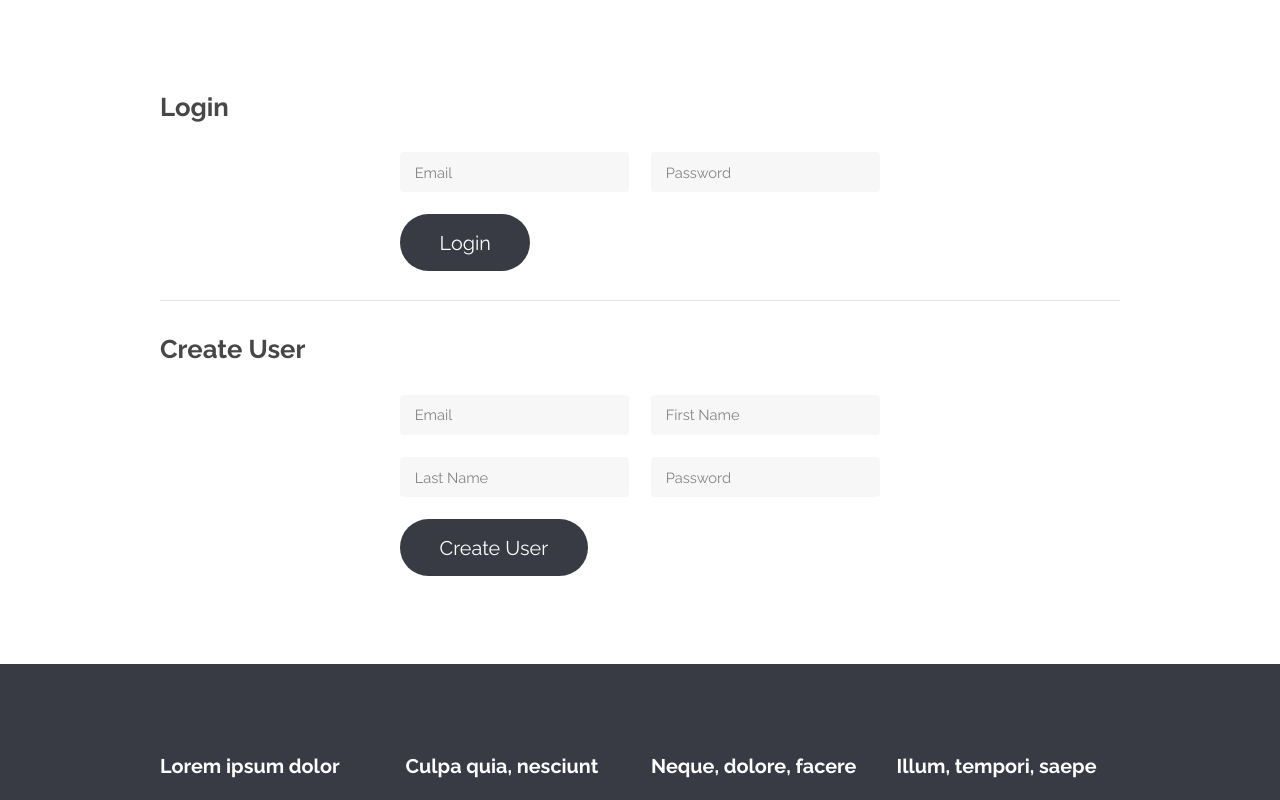
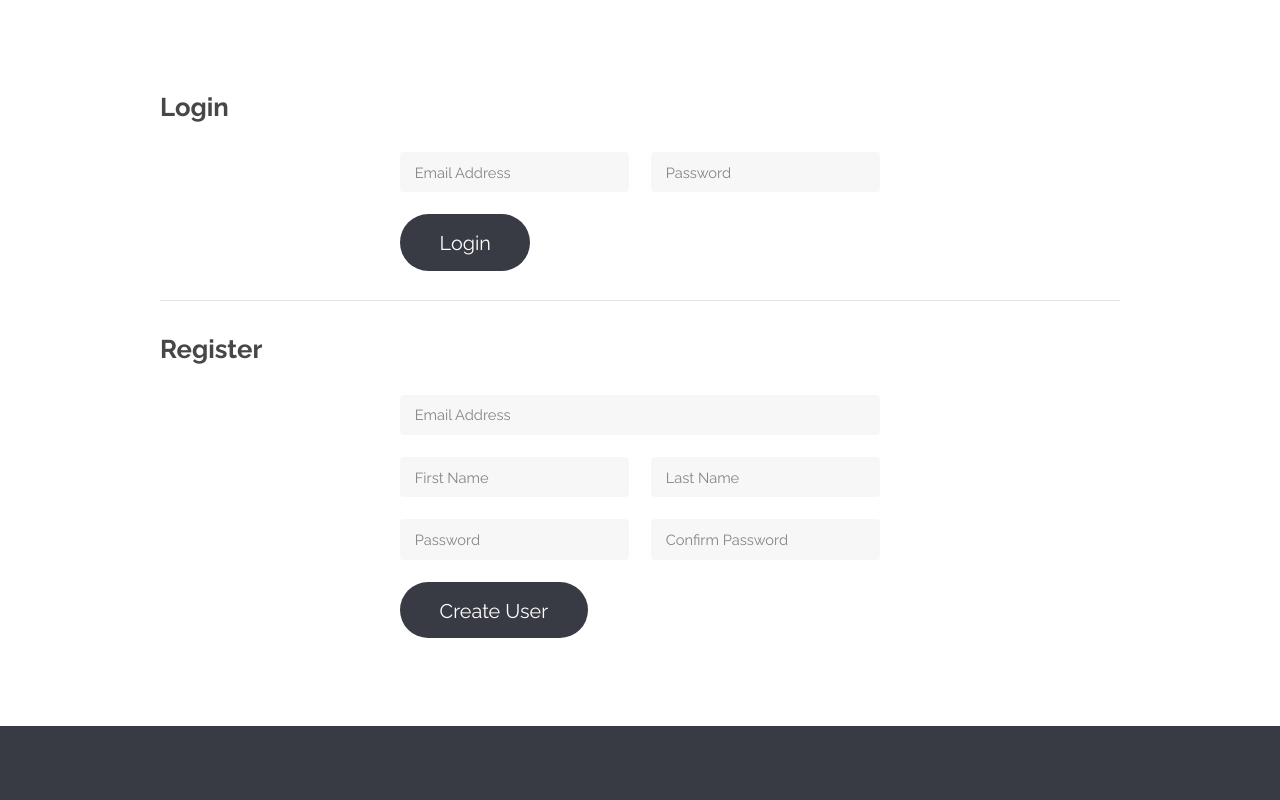
Before and after one commit to aabmass/pswebsite, a Flask app: page /user/login in a window 1280 px wide. Shown: the part 97-897 px from the top of the page. Run offline with Flask 2, Linux system fonts and the light colour scheme; parts of the project's set-up code (start-up, migrations or seed data) failed here and were passed over.

Commit message:
View and template fixes for forms
I think everything is working perfect now for login, with full
security. No passwords are stored, they are always checked and there is
client side form validation (and server, too) with AJAX to keep things
fast and reduce requests to the backend

```diff
--- a/psbackend/views/userviews.py
+++ b/psbackend/views/userviews.py
@@ -4,51 +4,54 @@ from flask.ext.login import login_user, logout_user, login_required, current_use
 from psbackend import app
 from psbackend import templateutil
 from psbackend.models.user import *
+from psbackend.forms.user import RegisterForm, LoginForm
 
 @app.route('/user')
 @login_required
 def user():
     return templateutil.render('user.html', pageTitle=current_user.get_id())
 
-@app.route('/user/create', methods=['GET', 'POST'])
-def createuser():
-    if request.method == "GET":
-        return templateutil.render('logincreateuser.html', pageTitle="Create User")
+@app.route('/user/register', methods=['GET', 'POST'])
+def register():
+    registerForm = RegisterForm(request.form)
 
-    email = request.form["email"]
-    password = request.form["password"]
-    firstName = request.form["firstName"]
-    lastName = request.form["lastName"]
+    print("\n{}\nvs:\n{}\n".format(request.form, registerForm.data))
 
-    user = User(email=email, password=password,
-            firstName=firstName, lastName=lastName)
+    # Only validate the register form
+    if request.method == "POST" and registerForm.validate():
+        email = registerForm.email.data
+        password = registerForm.password.data
+        firstName = registerForm.firstName.data
+        lastName = registerForm.lastName.data
 
-    # Make sure validated first...
-    user.save()
-    login_user(user)
-    flash("Logged in successfully.")
-    return redirect(request.args.get("next") or url_for("index"))
+        user = User(email=email, password=password,
+                firstName=firstName, lastName=lastName)
+        user.save()
+        login_user(user)
+        return redirect(request.args.get("next") or url_for("index"))
 
-
+    return templateutil.render('logincreateuser.html', pageTitle="Login",
+            loginForm=LoginForm(), registerForm=registerForm)
 
 @app.route('/user/login', methods=['GET', 'POST'])
 def login():
-    # login and validate the user...
-    if request.method == "GET":
-        return templateutil.render('logincreateuser.html', pageTitle="Login")
+    """ Handles GET request for both logins and registrations """
 
-    user = loadUser(request.form["email"])
+    loginForm = LoginForm(request.form)
 
-    # check to see if the given password hashes right
-    # TODO: setup with forms handler
-    if user.checkPassword(request.form["password"]):
+    # Only validate the login form
+    if request.method == "POST" and loginForm.validate():
+        user = loadUser(request.form["email"])
+
+        # check to see if the given password hashes right
         login_user(user)
-        flash("Logged in successfully.")
         return redirect(request.args.get("next") or url_for("index"))
-    else:
-        flash("Logged in unsuccessfully.")
-        return templateutil.render('logincreateuser.html', pageTitle="Login",
-                                    wrongPassword=True)
+
+    print("\n\n{}\n\n".format(loginForm.errors))
+
+    return templateutil.render('logincreateuser.html', pageTitle="Login",
+            loginForm=loginForm, registerForm=RegisterForm())
+
 
 @app.route('/user/logout')
 def logout():
--- a/templates/logincreateuser.html
+++ b/templates/logincreateuser.html
@@ -3,18 +3,18 @@
 <!-- Main -->
 <section id="main" class="wrapper">
     <div class="container">
-
         <section>
             <h2>Login</h2>
             <div class="container 50%">
                 <form class="parsley-form" action="{{ url_for("login") }}" method="post">
                     <div class="row uniform">
                         <div class="6u 12u$(small)">
-                            <input name="email" placeholder="Email"
+                            <input name="email" placeholder="Email Address"
                                 type="email" data-parsley-trigger="change" required>
                         </div>
                         <div class="6u$ 12u$(small)">
-                            <input name="password" id="password" value="" placeholder="Password" type="password" required>
+                            <input name="password" id="password" placeholder="Password"
+                                type="password" required>
                         </div>
                         <div class="12u$">
                             <ul class="actions">
@@ -23,10 +23,16 @@
                         </div>
                     </div>
                 </form>
-                {% if wrongPassword %}
-                    <p class="error">
-                        The password did not match the given username. Please try again.
-                    </p>
+                {% if loginForm.errors %}
+                    <div class="error">
+                        <ul>
+                            {% for field_name, field_errors in loginForm.errors|dictsort if field_errors %}
+                                {% for error in field_errors %}
+                                    <li>{{ error }}</li>
+                                {% endfor %}
+                            {% endfor %}
+                        </ul>
+                    </div>
                 {% endif %}
             </div>
         </section>
@@ -34,33 +40,49 @@
         <hr />
 
         <section>
-            <h2>Create User</h2>
-
+            <h2>Register</h2>
             <div class="container 50%">
-                <form class="parsley-form" action="{{ url_for("createuser") }}" method="post">
+                <form class="parsley-form" action="{{ url_for("register") }}" method="post">
                     <div class="row uniform">
-                        <div class="6u 12u$(small)">
-                            <input name="email" placeholder="Email" type="email" data-parsley-trigger="change"
-                            data-parsley-remote="{{ url_for("validnewuser") }}" required>
+                        <div class="12u">
+                            <input name="email" placeholder="Email Address" type="email"
+                            data-parsley-trigger="change" data-parsley-remote="{{ url_for("validnewuser") }}" required>
                         </div>
                         <div class="6u 12u$(small)">
-                            <input name="firstName" id="firstName" value="" placeholder="First Name" type="text">
+                            <input name="firstName" id="firstName" value="" placeholder="First Name" type="text" required>
+                        </div>
+                        <div class="6u$ 12u$(small)">
+                            <input name="lastName" id="lastName" value="" placeholder="Last Name" type="text" required>
                         </div>
                         <div class="6u 12u$(small)">
-                            <input name="lastName" id="lastName" value="" placeholder="Last Name" type="text">
+                            <input name="password" id="password" value="" placeholder="Password" type="password" required>
                         </div>
                         <div class="6u$ 12u$(small)">
-                            <input name="password" id="password" value="" placeholder="Password" type="password">
+                            <input name="confirm" id="confirmpassword" value="" placeholder="Confirm Password"
+                            type="password" required>
                         </div>
                         <div class="12u$">
                             <ul class="actions">
-                                <li><input id="submitCreateUser" value="Create User" class="special big" type="submit"></li>
+                                <li><input id="submitCreateUser" value="Create User" class="special big"
+                                    type="submit"></li>
                             </ul>
                         </div>
                     </div>
                 </form>
+                {% if registerForm.errors %}
+                    <div class="error">
+                        <ul>
+                            {% for field_name, field_errors in registerForm.errors|dictsort if field_errors %}
+                                {% for error in field_errors %}
+                                    <li>{{ error }}</li>
+                                {% endfor %}
+                            {% endfor %}
+                        </ul>
+                    </div>
+                {% endif %}
             </div>
-        </section>
+        </div>
+    </section>
     </div>
 </section>
 {% endblock %}
```
